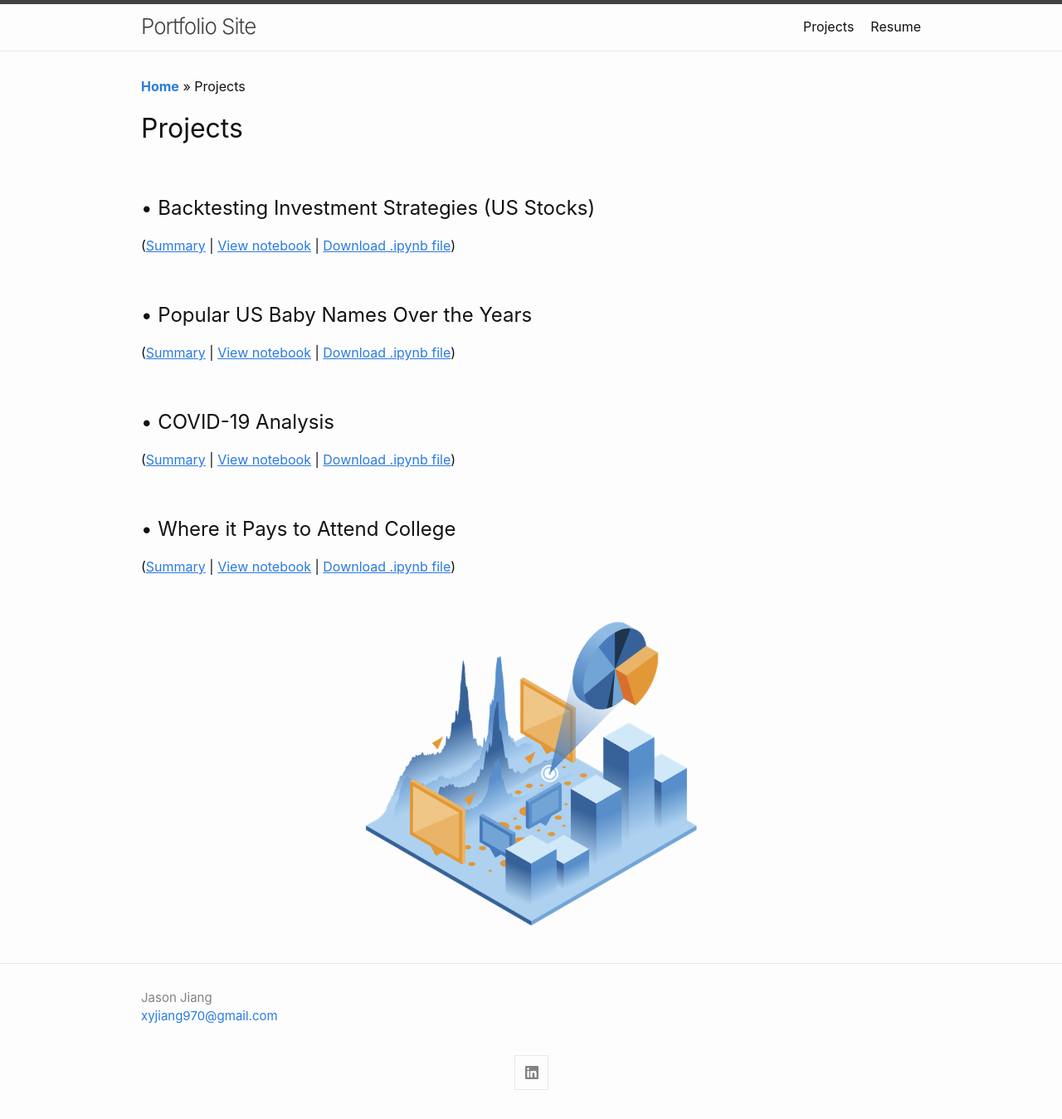
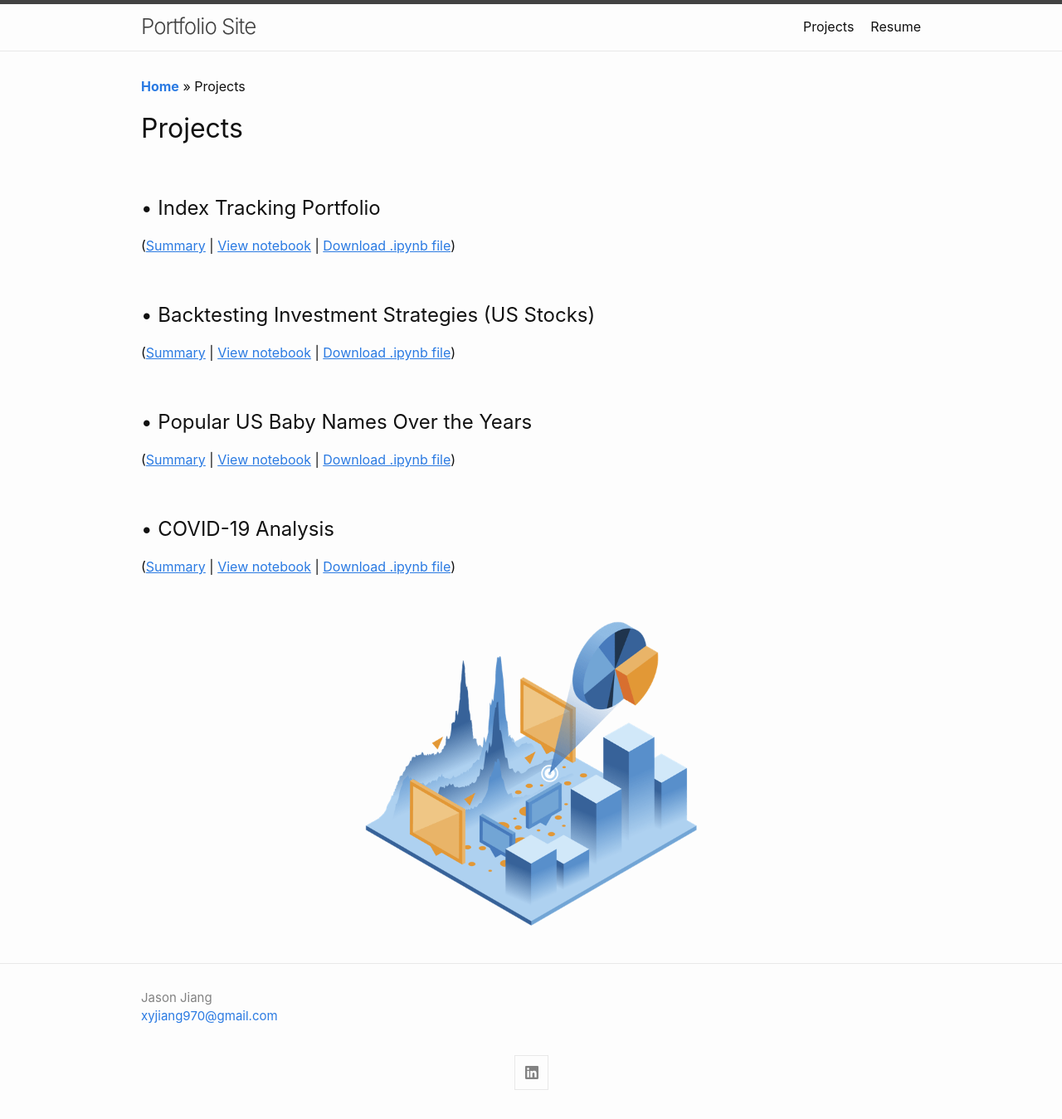
Before and after one commit to xyjiang970/xyjiang970.github.io, a Jekyll site: the page built from projects/projects_home.md, in a window 1280 px wide. Shown: the whole page at 83% size. Built offline with Jekyll 4.4.1, drawn with Linux system fonts in a browser that asks for light colours.

Commit message:
Update projects_home.md

```diff
--- a/projects/projects_home.md
+++ b/projects/projects_home.md
@@ -6,6 +6,11 @@ description:
 ---
 **[Home](../)** >> Projects
 # Projects
+
+<br>
+
+## • Index Tracking Portfolio
+(<a href="#"><u>Summary</u></a> \| <a href="#" target="_blank"><u>View notebook</u></a> \| <a href="#"><u>Download .ipynb file</u></a>)
 
 <br>
 
@@ -24,9 +29,4 @@ description:
 
 <br>
 
-## • Where it Pays to Attend College
-(<a href="#"><u>Summary</u></a> \| <a href="#" target="_blank"><u>View notebook</u></a> \| <a href="#"><u>Download .ipynb file</u></a>)
-
-<br>
-
 <img src="/projects/projects_page_image.png" alt="projects_page_image" width="400">
```
